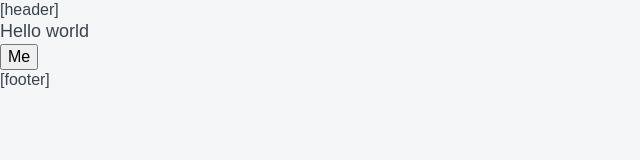
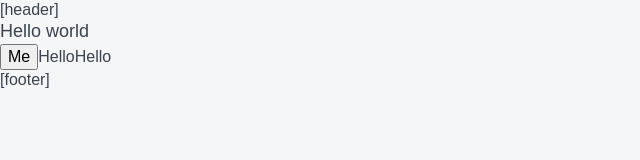
Before and after one commit to Skippy347/AV.NextJsPlayground, a Next.js app: page / in a window 1280 px wide. Shown: the top 160 px of the page, without its empty margins (0-640 px from the left). Built offline with nearby package versions, Linux system fonts and the light colour scheme; a web font is replaced by a local one.

Commit message:
Add: Create basic Label shared component

```diff
--- a/app/page.tsx
+++ b/app/page.tsx
@@ -1,12 +1,15 @@
 import React from "react";
-import { Button, Heading } from "../components";
+import { Button, Heading, Label } from "../components";
 import { ButtonVariant } from "../components/Tags/Button/Button.props";
+import { LabelVariant } from "../components/Tags/Label/Label.props";
 
 export default function HomePage(): React.ReactElement {
   return (
     <>
       <Heading headingLevel="h4">Hello world</Heading>
       <Button variant={ButtonVariant.PRIMARY}>Me</Button>
+      <Label variant={LabelVariant.PRIMARY}>Hello</Label>
+      <Label variant={LabelVariant.SECONDARY}>Hello</Label>
     </>
   );
 }
--- /dev/null
+++ b/components/Tags/Label/Label.props.ts
@@ -0,0 +1,12 @@
+import React from "react";
+
+export enum LabelVariant {
+  PRIMARY = "primary",
+  SECONDARY = "secondary",
+}
+
+export interface LabelProps extends React.DetailedHTMLProps<React.HTMLAttributes<HTMLSpanElement>, HTMLSpanElement> {
+  children: React.ReactNode;
+
+  variant: LabelVariant;
+}
--- /dev/null
+++ b/components/Tags/Label/Label.tsx
@@ -0,0 +1,19 @@
+import React from "react";
+import styles from "./Label.module.scss";
+import clx from "classnames";
+
+import { LabelProps, LabelVariant } from "./Label.props";
+
+export const Label: React.FC<LabelProps> = (props) => {
+  const { children, variant = LabelVariant.PRIMARY, ...otherProps } = props;
+
+  const labelClasses = clx(styles.Label, {
+    [styles[variant]]: variant,
+  });
+
+  return (
+    <span className={labelClasses} {...otherProps}>
+      {children}
+    </span>
+  );
+};
--- a/components/index.ts
+++ b/components/index.ts
@@ -1,2 +1,3 @@
 export { Heading } from "./Tags/Heading/Heading";
 export { Button } from "./Tags/Button/Button";
+export { Label } from "./Tags/Label/Label";
```
Also changed, not shown: components/Tags/Label/Label.module.scss (added).
